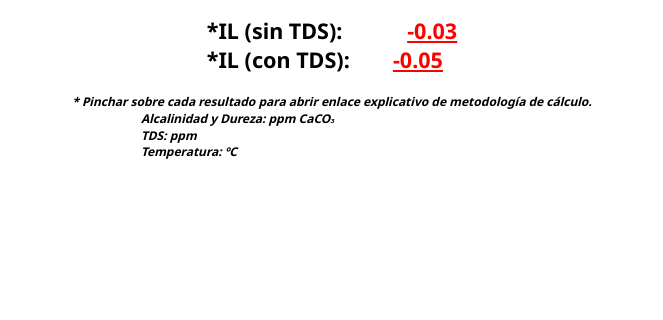
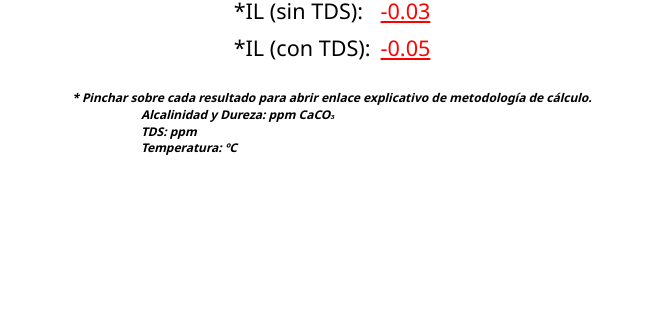
Before and after one commit to CarlosHIDROINGENIA/Cloro-pH-REDOX, a plain HTML site: page Langelier.html in a window 1280 px wide. Shown: the part 480-800 px from the top of the page, without its empty margins (308-971 px from the left). Drawn offline with Linux system fonts and the light colour scheme.

Commit message:
Update Langelier.html

```diff
--- a/Langelier.html
+++ b/Langelier.html
@@ -86,19 +86,23 @@
         }
         .result-container h3 {
             font-size: 1.875em; /* Aumentar tamaño de fuente en un 25% */
+            margin-bottom: 10px;
         }
-        .result-container p {
-            font-size: 1.35em; /* Reducir tamaño de fuente de los resultados en un 25% */
+        .result-container .result {
             display: flex;
+            justify-content: space-between;
             align-items: center;
-            margin: 0;
+            width: 100%;
+            margin-bottom: 0.5em;
+        }
+        .result-label {
+            flex: 1;
+            font-size: 1.35em;
         }
         .result-value {
             color: red;
-            margin-left: 2em; /* Separación de 3 caracteres */
-        }
-        .result-value.il-sin-tds {
-            margin-left: 3em; /* Añadir un carácter más de separación */
+            font-size: 1.35em;
+            margin-left: 10px; /* Espacio para separar el resultado */
         }
         .footer-text {
             font-size: 12px;
@@ -155,14 +159,14 @@
         </div>
         <div class="result-container">
             <h3>Resultados:</h3>
-            <p id="resultTF">
-                *IL (sin TDS):
-                <a href="https://i.imgur.com/630GaIp.jpg" target="_blank" class="result-value il-sin-tds" id="resultTFValue">0.00</a>
-            </p>
-            <p id="resultIL">
-                *IL (con TDS):
+            <div class="result">
+                <span class="result-label">*IL (sin TDS):</span>
+                <a href="https://i.imgur.com/630GaIp.jpg" target="_blank" class="result-value" id="resultTFValue">0.00</a>
+            </div>
+            <div class="result">
+                <span class="result-label">*IL (con TDS):</span>
                 <a href="https://i.imgur.com/IVsJitx.png" target="_blank" class="result-value" id="resultILValue">0.00</a>
-            </p>
+            </div>
         </div>
         <div class="footer-text">
             * Pinchar sobre cada resultado para abrir enlace explicativo de metodología de cálculo.<br>
```
